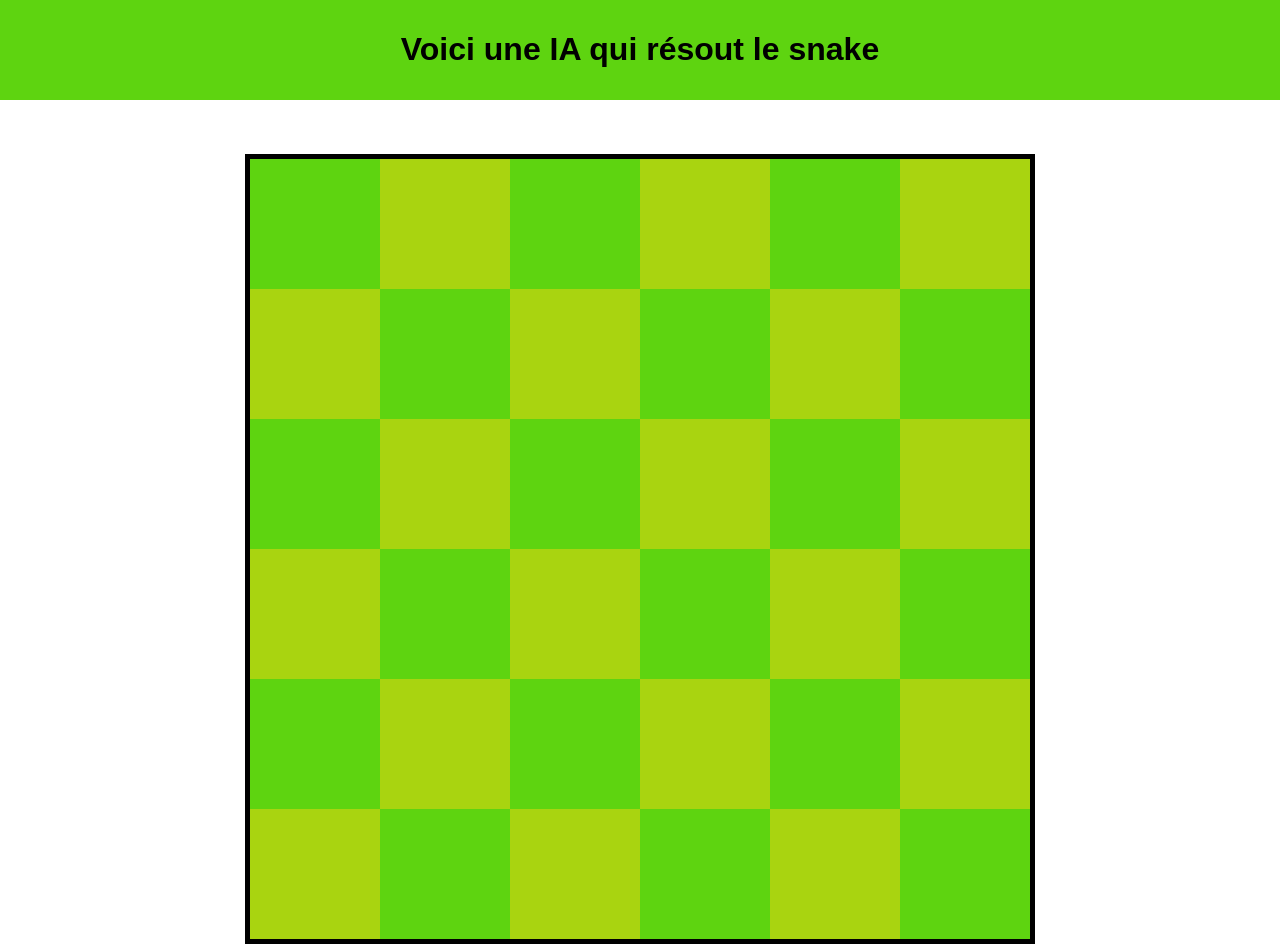
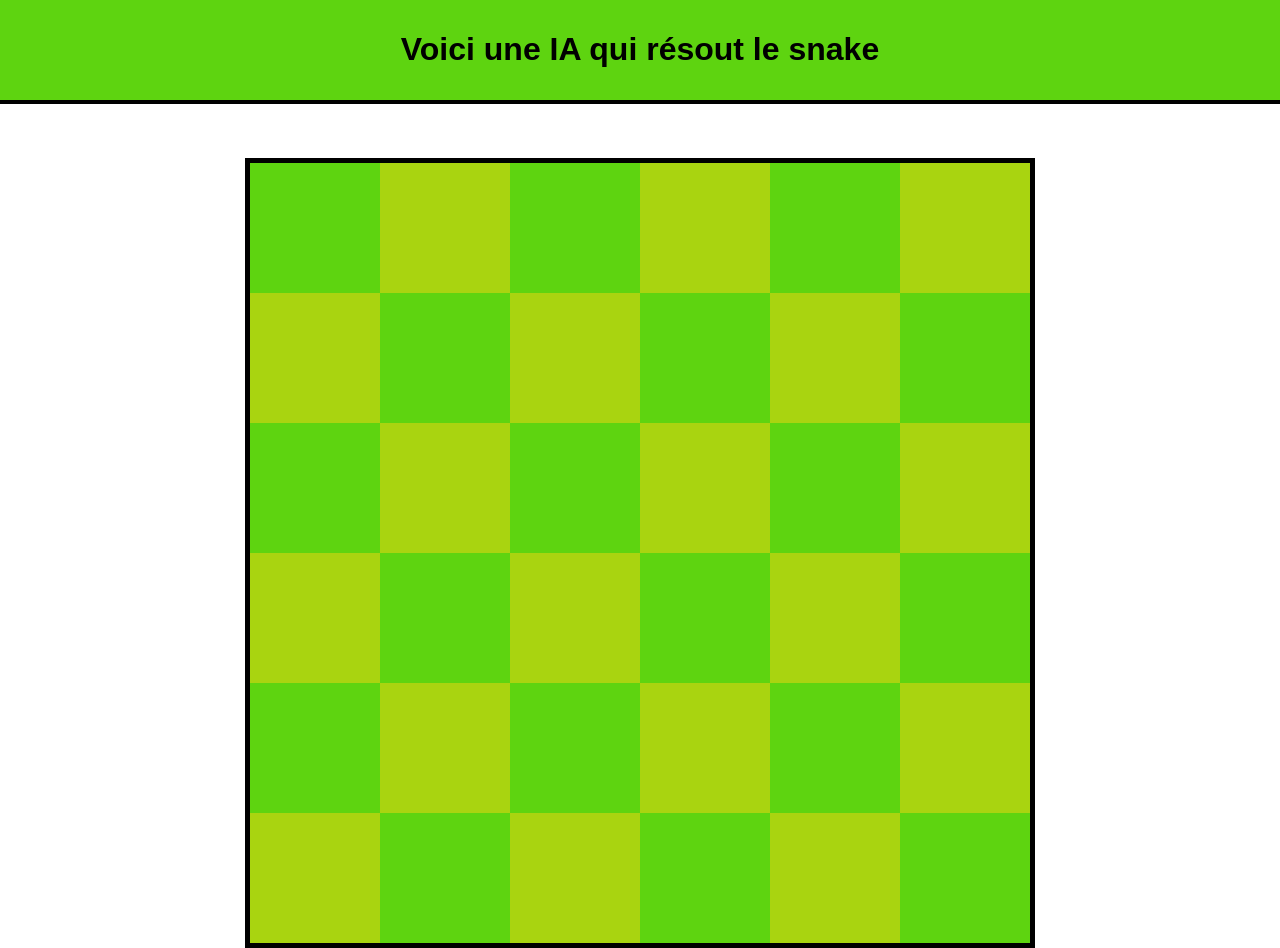
Before and after one commit to Aronbfrt/snakeia, a website: page index.html in a window 1280 px wide. Drawn offline with Linux system fonts and the light colour scheme.

Commit message:
add border-bottom to header for improved styling

```diff
--- a/style.css
+++ b/style.css
@@ -9,6 +9,7 @@ header {
     color: rgb(0, 0, 0);
     padding: 10px 0;
     text-align: center;
+    border-bottom: black 4px solid;
 }
 
 .grille {
```
